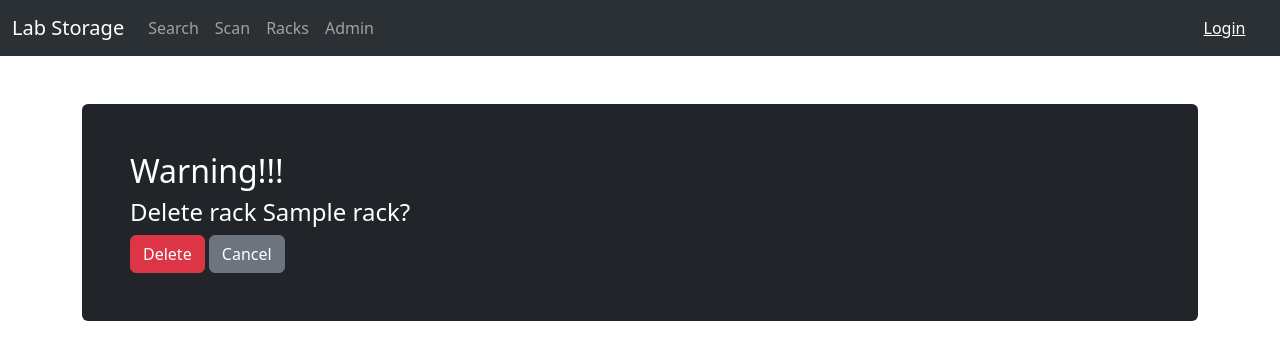
After one commit to sahbakb/specimen_tracker, a Django app: page /racks/empty/1 in a window 1280 px wide. The commit adds this page. Shown: the top 360 px of the page. Run offline with Django 4.2, Linux system fonts and the light colour scheme; tables that the repository leaves empty hold one stand-in row (values such as "Sample post").

Commit message:
add empty rack

```diff
--- a/scanner/admin.py
+++ b/scanner/admin.py
@@ -11,9 +11,10 @@ class SampleTypeAdmin(admin.ModelAdmin):
 @admin.register(Sample)
 class SampleAdmin(admin.ModelAdmin):
     list_display = ['sid', 'rack', 'location', 'time_scanned']
-    list_filter = ['rack','time_scanned']
+    list_filter = ['rack', 'time_scanned']
 
 
 @admin.register(Rack)
 class RackAdmin(admin.ModelAdmin):
-    pass
+    list_display = ['name', 'sample_type',
+                    'rack_size', Rack.get_available_spots, 'full']
--- a/scanner/models.py
+++ b/scanner/models.py
@@ -2,30 +2,37 @@ from django.db import models
 
 # Create your models here.
 
+
 class SampleType(models.Model):
     name = models.CharField(max_length=50)
+
     def __str__(self):
         return self.name
 
+
 class Rack(models.Model):
-    name = models.CharField(max_length=50, unique=True, null=False, blank=False)
+    name = models.CharField(max_length=50, unique=True,
+                            null=False, blank=False)
     sample_type = models.ForeignKey(SampleType, on_delete=models.CASCADE)
     rack_size = models.IntegerField(default=72, null=False, blank=False)
     next_available_position = models.IntegerField(default=1)
     full = models.BooleanField(default=False)
 
     def __str__(self):
-        return f"{self.name},{self.sample_type}"
+        return f"{self.name}"
 
     def get_available_spots(self):
-        return self.rack_size - self.next_available_position +1
 
+        return self.rack_size - self.next_available_position + 1
+
+    get_available_spots.short_description = "available_spots"
 
 
 class Sample(models.Model):
     sid = models.CharField(max_length=20)
     time_scanned = models.DateTimeField(auto_now_add=True)
     rack = models.ForeignKey(Rack, on_delete=models.CASCADE)
-    location=models.IntegerField()
+    location = models.IntegerField()
+
     def __str__(self):
         return self.sid
--- /dev/null
+++ b/scanner/templates/empty_rack.html
@@ -0,0 +1,15 @@
+{% extends 'base.html' %}
+
+{% block content %}
+
+<div class="mt-4 p-5 bg-dark text-white  rounded">
+
+<h2>Warning!!!</h2>
+<h4>Delete rack {{rack.name}}?</h4>
+<form method="POST">
+    {% csrf_token %}
+    <input type="submit" class="btn btn-danger" value="Delete">
+    <a class="btn btn-secondary" href="{% url 'racks_list' %}">Cancel</a>
+</form>
+</div>
+{% endblock %}
--- a/scanner/templates/rack_detail.html
+++ b/scanner/templates/rack_detail.html
@@ -12,10 +12,10 @@
     {% if rack.full %}
     <button type="submit" class="btn btn-danger">Empty Rack</button>
     {% elif rack.get_available_spots == rack.rack_size %}
-    <button type="submit" class="btn btn-primary">Scan</button>
+    <a type="submit" href="{% url 'scan' pk=rack.pk %}" class="btn btn-primary">Scan</a>
     {% else %}
-    <button type="submit" class="btn btn-danger">Empty Rack</button>
-    <button type="submit" class="btn btn-primary">Scan</button>
+    <a type="submit" href="{% url 'empty_rack' pk=rack.pk %}" class="btn btn-danger">Empty Rack</a>
+    <a type="submit" href="{% url 'scan' pk=rack.pk %}" class="btn btn-primary">Scan</a>
     {% endif %}
   </div>
 
--- a/scanner/templates/scan.html
+++ b/scanner/templates/scan.html
@@ -14,7 +14,7 @@
         {% for i in available_spots %}
 
             <div class="col-sm-2">
-            <input type="text" id="{{i}}" name="{{i}}" class="form-control" placeholder="{{i}}" aria-placeholder="">
+            <input type="text" id="{{i}}" name="{{i}}" class="form-control" placeholder="Position {{i}}" >
             </div>
             <br><br>
 
--- a/scanner/urls.py
+++ b/scanner/urls.py
@@ -1,13 +1,13 @@
 from django.urls import path
-from .views import scan,search, rack_select, RackListView, rackDetailView
+from .views import scan, search, rack_select, RackListView, rackDetailView, empty_rack
 
 urlpatterns = [
     path("", search, name='search'),
-    path("racks/",rack_select, name="racks"),
+    path("racks/", rack_select, name="racks"),
     path("racks/<int:pk>/", scan, name='scan'),
-    path("racks_list/",RackListView.as_view(), name='racks_list'),
-    path("racks_list/<int:pk>",rackDetailView, name='rack_detail' )
-
+    path("racks_list/", RackListView.as_view(), name='racks_list'),
+    path("racks_list/<int:pk>", rackDetailView, name='rack_detail'),
+    path("racks/empty/<int:pk>", empty_rack, name='empty_rack')
 
 
 
--- a/scanner/views.py
+++ b/scanner/views.py
@@ -1,23 +1,21 @@
-from django.shortcuts import render, redirect, HttpResponseRedirect
-from .models import Rack,Sample
+from django.shortcuts import render, redirect, HttpResponseRedirect, get_object_or_404, HttpResponse
+from django.urls import reverse_lazy
+from .models import Rack, Sample
 from django.views.generic import ListView, DetailView
 # Create your views here.
-
-
 
 
 def rack_select(request):
     racks = Rack.objects.filter(full=False)
 
-
-    context={"racks":racks}
+    context = {"racks": racks}
     return render(request=request, template_name='rack_select.html', context=context)
 
 
 def scan(request, pk):
     rack = Rack.objects.get(id=pk)
     available_spots = []
-    for i in range(rack.next_available_position,rack.rack_size+1):
+    for i in range(rack.next_available_position, rack.rack_size+1):
         available_spots.append(i)
 
     if request.method == 'POST':
@@ -27,7 +25,7 @@ def scan(request, pk):
                 s = Sample()
                 s.sid = req[str(i)]
 
-                s.location=i
+                s.location = i
                 s.rack = rack
                 rack.next_available_position = rack.next_available_position + 1
                 if rack.next_available_position > rack.rack_size:
@@ -36,20 +34,36 @@ def scan(request, pk):
                 rack.save()
 
         return redirect('racks')
-    context = {'available_spots':available_spots, "rack":rack}
-    return render(request, 'scan.html',context=context)
+    context = {'available_spots': available_spots, "rack": rack}
+    return render(request, 'scan.html', context=context)
+
 
 def search(request):
     return render(request, 'search.html')
 
 
 class RackListView(ListView):
-    model= Rack
-    template_name= 'rack_list.html'
+    model = Rack
+    template_name = 'rack_list.html'
     context_object_name = 'racks'
+
 
 def rackDetailView(request, pk):
     rack = Rack.objects.get(id=pk)
     samples = rack.sample_set.all()
-    context={"rack":rack, 'samples':samples}
+    context = {"rack": rack, 'samples': samples}
     return render(request, template_name='rack_detail.html', context=context)
+
+
+def empty_rack(request, pk):
+    rack = Rack.objects.get(id=pk)
+    samples = rack.sample_set.all()
+    if request.method == "POST":
+        samples.delete()
+        rack.next_available_position = 1
+        rack.save()
+        return redirect('rack_detail', pk=pk)
+    else:
+
+        context = {"rack": rack, 'samples': samples}
+        return render(request, template_name='empty_rack.html', context=context)
```
Also changed, not shown: 1 other file.
